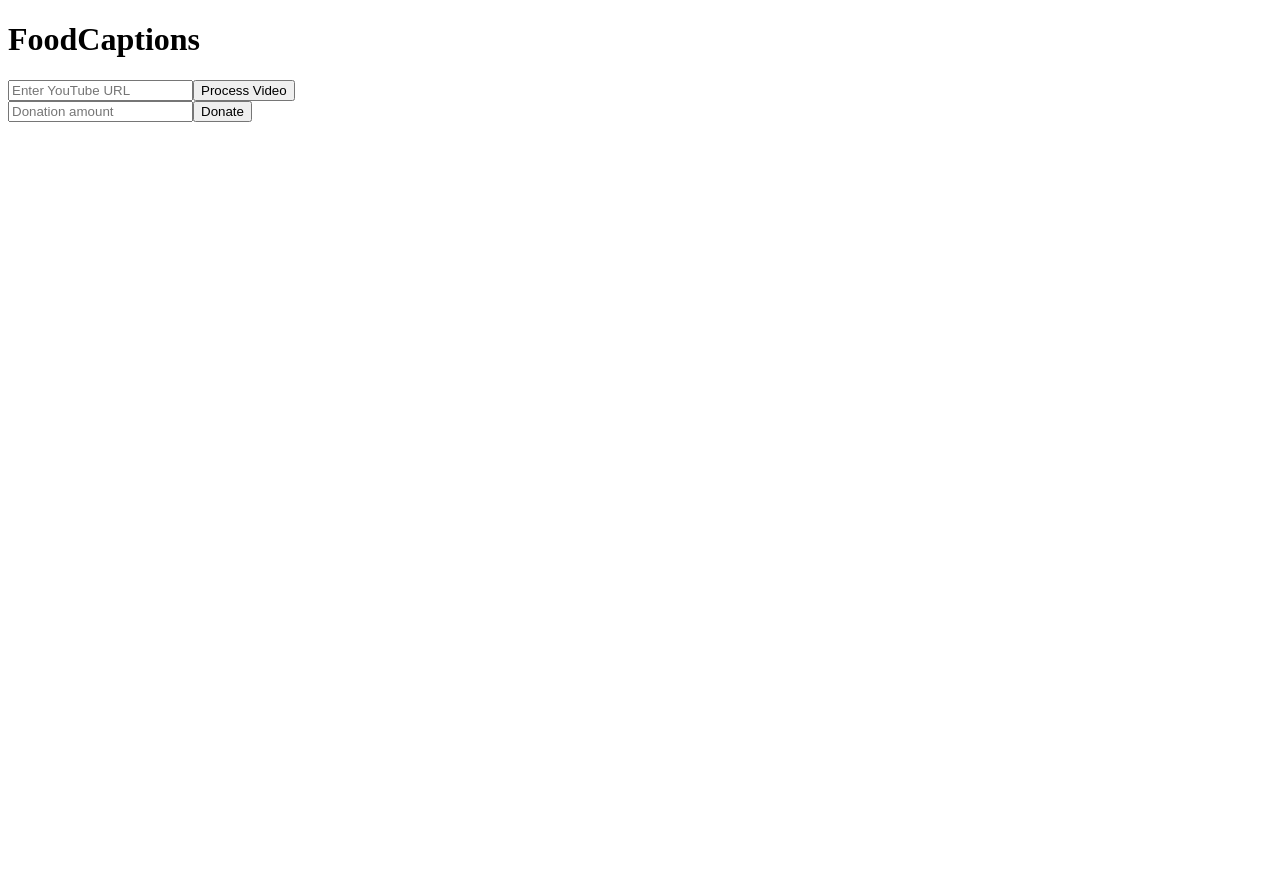
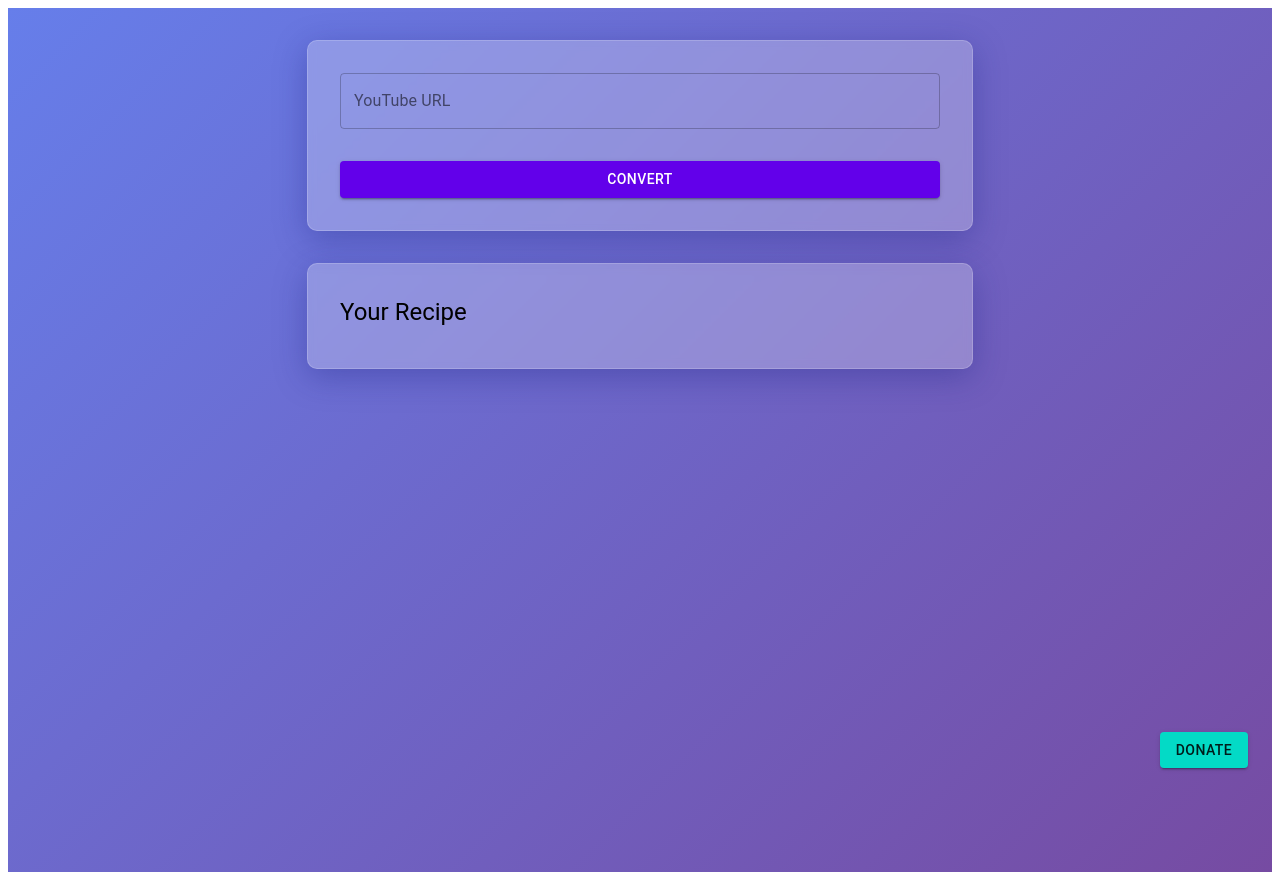
Before and after one commit to sillasgonzaga/foodcaptions-saas, a React (Create React App) app in the folder frontend/: page / in a window 1280 px wide. Before the commit the page ends 800 px from the top, so only its background shows below. Built offline with nearby package versions, Linux system fonts and the light colour scheme.

Commit message:
different visual

```diff
--- a/frontend/src/App.js
+++ b/frontend/src/App.js
@@ -1,21 +1,92 @@
-import React from 'react';
-import { useSelector } from 'react-redux';
+import React, { useState } from 'react';
+import styled from 'styled-components';
+import { ThemeProvider, createTheme } from '@material-ui/core/styles';
+import { CircularProgress } from '@material-ui/core';
 import VideoInput from './components/VideoInput';
 import RecipeDisplay from './components/RecipeDisplay';
 import DonateButton from './components/DonateButton';
+import axios from 'axios';
+import { Typography } from '@material-ui/core';
+
+const theme = createTheme({
+  palette: {
+    primary: {
+      main: '#6200EA',
+    },
+    secondary: {
+      main: '#03DAC6',
+    },
+  },
+});
+
+const AppWrapper = styled.div`
+  min-height: 100vh;
+  display: flex;
+  flex-direction: column;
+  align-items: center;
+  background: linear-gradient(135deg, #667eea 0%, #764ba2 100%);
+  padding: 2rem;
+`;
+
+const GlassmorphismCard = styled.div`
+  background: rgba(255, 255, 255, 0.25);
+  box-shadow: 0 8px 32px 0 rgba(31, 38, 135, 0.37);
+  backdrop-filter: blur(4px);
+  -webkit-backdrop-filter: blur(4px);
+  border-radius: 10px;
+  border: 1px solid rgba(255, 255, 255, 0.18);
+  padding: 2rem;
+  width: 80%;
+  max-width: 600px;
+  margin-bottom: 2rem;
+`;
+
+const LoadingWrapper = styled.div`
+  display: flex;
+  justify-content: center;
+  align-items: center;
+  height: 200px;
+`;
 
 function App() {
-  const recipe = useSelector((state) => state.recipe.text);
-  const recipeStatus = useSelector((state) => state.recipe.status);
+  const [recipe, setRecipe] = useState(null);
+  const [loading, setLoading] = useState(false);
+  const [error, setError] = useState(null);
+
+  const handleVideoSubmit = async (url) => {
+    setLoading(true);
+    setError(null);
+    try {
+      const response = await axios.post('http://localhost:5000/process_video', { url });
+      setRecipe(response.data.recipe);
+    } catch (err) {
+      setError('An error occurred while processing the video. Please try again.');
+      console.error('Error processing video:', err);
+    } finally {
+      setLoading(false);
+    }
+  };
 
   return (
-    <div className="App">
-      <h1>FoodCaptions</h1>
-      <VideoInput />
-      {recipeStatus === 'loading' && <p>Processing video...</p>}
-      {recipe && <RecipeDisplay recipe={recipe} />}
-      <DonateButton />
-    </div>
+    <ThemeProvider theme={theme}>
+      <AppWrapper>
+        <GlassmorphismCard>
+          <VideoInput onSubmit={handleVideoSubmit} />
+        </GlassmorphismCard>
+        <GlassmorphismCard>
+          {loading ? (
+            <LoadingWrapper>
+              <CircularProgress />
+            </LoadingWrapper>
+          ) : error ? (
+            <Typography color="error">{error}</Typography>
+          ) : (
+            <RecipeDisplay recipe={recipe} />
+          )}
+        </GlassmorphismCard>
+        <DonateButton />
+      </AppWrapper>
+    </ThemeProvider>
   );
 }
 
--- a/frontend/src/components/DonateButton.js
+++ b/frontend/src/components/DonateButton.js
@@ -1,30 +1,29 @@
-import React, { useState } from 'react';
-import { useDispatch, useSelector } from 'react-redux';
-import { makeDonation } from '../store/donationSlice';
+import React from 'react';
+import styled from 'styled-components';
+import { Button } from '@material-ui/core';
+
+const StyledButton = styled(Button)`
+  && {
+    position: fixed;
+    bottom: 2rem;
+    right: 2rem;
+  }
+`;
 
 function DonateButton() {
-  const [amount, setAmount] = useState('');
-  const dispatch = useDispatch();
-  const donationStatus = useSelector((state) => state.donation.status);
-
   const handleDonate = () => {
-    dispatch(makeDonation(amount));
+    // Implement donation logic here
+    console.log('Donate button clicked');
   };
 
   return (
-    <div>
-      <input
-        type="number"
-        value={amount}
-        onChange={(e) => setAmount(e.target.value)}
-        placeholder="Donation amount"
-      />
-      <button onClick={handleDonate} disabled={donationStatus === 'loading'}>
-        {donationStatus === 'loading' ? 'Processing...' : 'Donate'}
-      </button>
-      {donationStatus === 'succeeded' && <p>Thank you for your donation!</p>}
-      {donationStatus === 'failed' && <p>Donation failed. Please try again.</p>}
-    </div>
+    <StyledButton
+      variant="contained"
+      color="secondary"
+      onClick={handleDonate}
+    >
+      Donate
+    </StyledButton>
   );
 }
 
--- a/frontend/src/components/RecipeDisplay.js
+++ b/frontend/src/components/RecipeDisplay.js
@@ -1,10 +1,19 @@
 import React from 'react';
+import styled from 'styled-components';
+import { Typography } from '@material-ui/core';
+
+const RecipeText = styled(Typography)`
+  white-space: pre-wrap;
+  word-break: break-word;
+`;
 
 function RecipeDisplay({ recipe }) {
   return (
-    <div className="recipe">
-      <h2>Recipe</h2>
-      <pre>{recipe}</pre>
+    <div>
+      <Typography variant="h5" gutterBottom>
+        Your Recipe
+      </Typography>
+      <RecipeText variant="body1">{recipe}</RecipeText>
     </div>
   );
 }
--- a/frontend/src/components/VideoInput.js
+++ b/frontend/src/components/VideoInput.js
@@ -1,26 +1,41 @@
 import React, { useState } from 'react';
-import { useDispatch } from 'react-redux';
-import { processVideo } from '../store/recipeSlice';
+import styled from 'styled-components';
+import { TextField, Button } from '@material-ui/core';
 
-function VideoInput() {
+const Form = styled.form`
+  display: flex;
+  flex-direction: column;
+  gap: 1rem;
+`;
+
+const StyledButton = styled(Button)`
+  && {
+    margin-top: 1rem;
+  }
+`;
+
+function VideoInput({ onSubmit }) {
   const [url, setUrl] = useState('');
-  const dispatch = useDispatch();
 
   const handleSubmit = (e) => {
     e.preventDefault();
-    dispatch(processVideo(url));
+    onSubmit(url);
   };
 
   return (
-    <form onSubmit={handleSubmit}>
-      <input
-        type="text"
+    <Form onSubmit={handleSubmit}>
+      <TextField
+        fullWidth
+        variant="outlined"
+        label="YouTube URL"
         value={url}
         onChange={(e) => setUrl(e.target.value)}
         placeholder="Enter YouTube URL"
       />
-      <button type="submit">Process Video</button>
-    </form>
+      <StyledButton type="submit" variant="contained" color="primary">
+        Convert
+      </StyledButton>
+    </Form>
   );
 }
 
```
